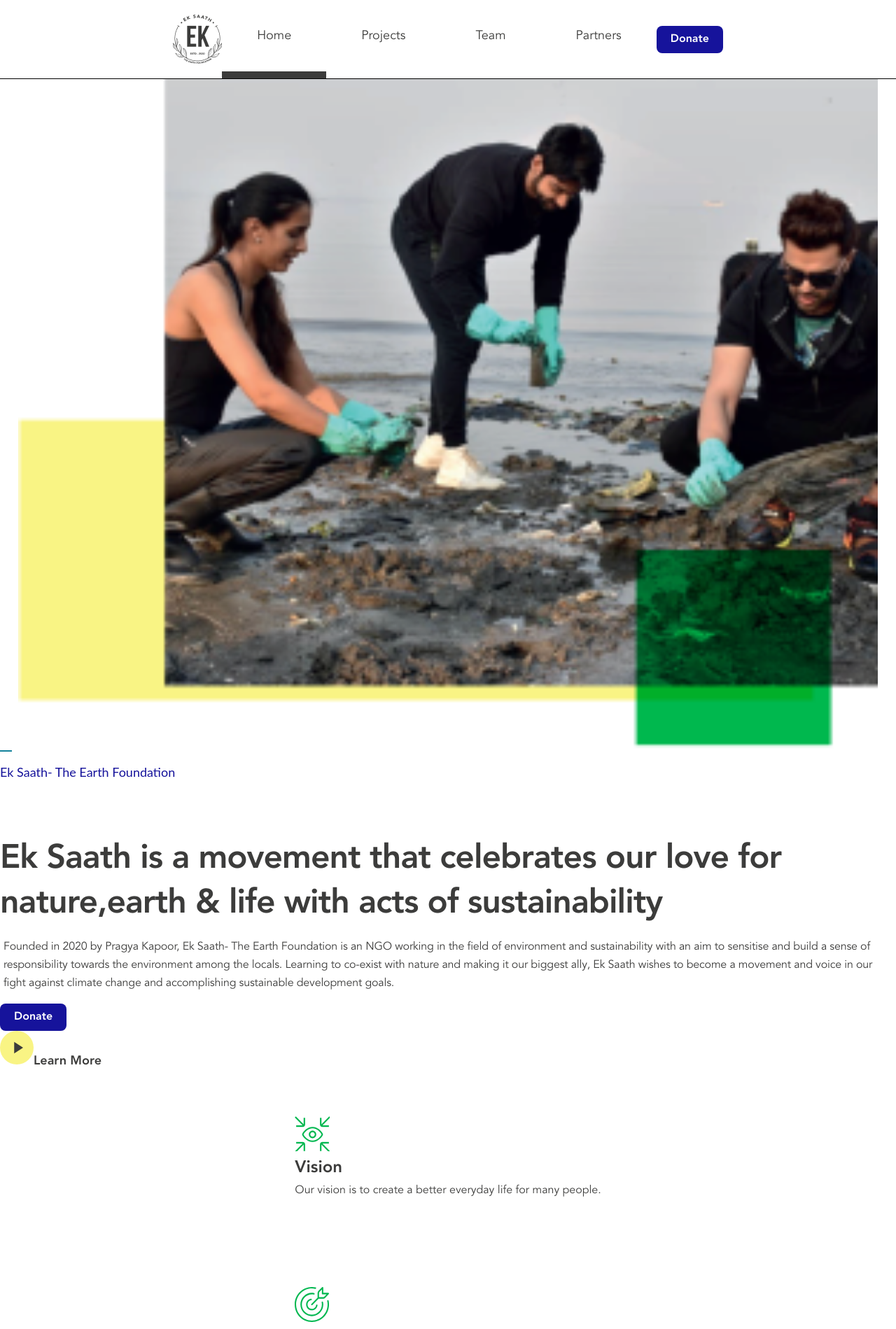
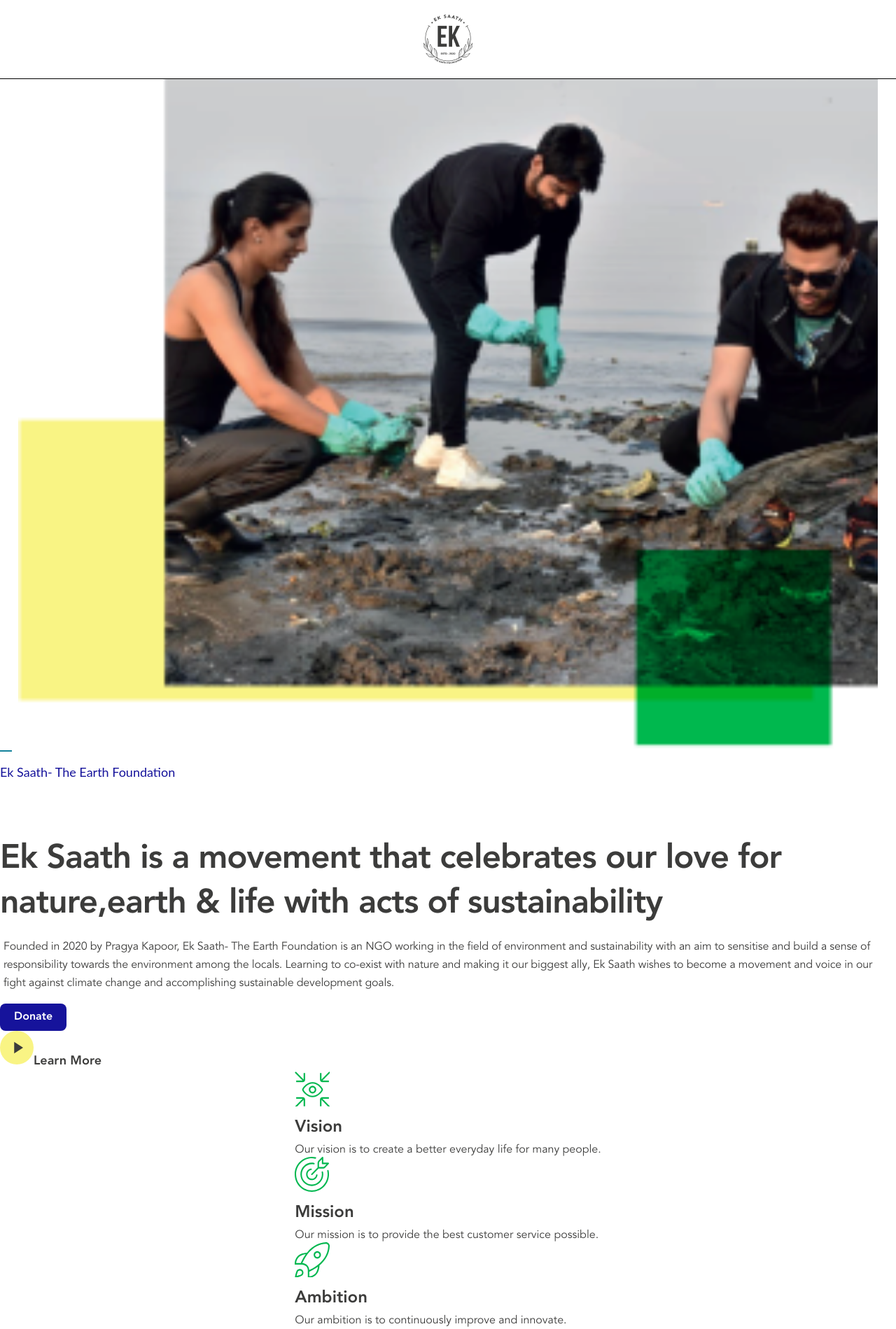
Before and after one commit to adityabrovitech/ek-sath, a React (Create React App) app: page / in a window 1280 px wide. Shown: the top 1899 px of the page at 70% size. Built offline with nearby package versions, Linux system fonts and the light colour scheme.

Commit message:
- minor fix

```diff
--- a/src/components/Container/index.jsx
+++ b/src/components/Container/index.jsx
@@ -3,7 +3,7 @@ import React from "react"
 export const Container = ({ children,style={},containerStyle={} }) => {
     return (
         <div style={{ display: 'flex', justifyContent: 'center',...containerStyle }}>
-            <div style={{  ...style }} className="min-w-full max-w-[1200px] px-[39px]" >
+            <div style={{  ...style }} className="w-full max-w-[1200px] px-[39px]" >
                 {children}
             </div>
         </div>
--- a/src/pages/Home/Component/Goals/Goals.jsx
+++ b/src/pages/Home/Component/Goals/Goals.jsx
@@ -37,15 +37,9 @@ const Goals = () => {
                   ? "border-r-2 goal-item  border-r-[#F9F484] max-lg:border-b-2 max-lg:border-r-0 max-lg:border-b-[#F9F484]"
                   : ""
               }
+              flex flex-col justify-start p-[64px] max-lg-p[0px] max-lg:px-[32px]
                `}
-              style={{
-                display: "flex",
-                flexDirection: "column",
-                flex: 1,
-                justifyContent: "flex-start",
-                alignItems: "flex-start",
-                padding: "64px",
-              }}
+
             >
               <img src={item.svg} alt={item.title} className="goal-svg" />
               <h2 className="goal-title">{item.title}</h2>
--- a/src/pages/Home/index.js
+++ b/src/pages/Home/index.js
@@ -70,7 +70,7 @@ const Home = () => {
             alt="ek-sath"
             style={{ width: 70, height: 70, margin: "21px 0 21px 0" }}
           />
-          <div className="menu">
+          {/* <div className="menu">
             {MenuItems?.map((item, index) => (
               <div
                 key={index}
@@ -82,8 +82,8 @@ const Home = () => {
                 {item}
               </div>
             ))}
-          </div>
-          <div
+          </div> */}
+          {/* <div
             style={{
               display: "flex",
               alignItems: "center",
@@ -91,7 +91,7 @@ const Home = () => {
             }}
           >
             <button className="donate-button" onClick={()=>navigateToModule({name:'donate'})}>Donate</button>
-          </div>
+          </div> */}
         </Container>
       </header>
       <section id="home" />
```
